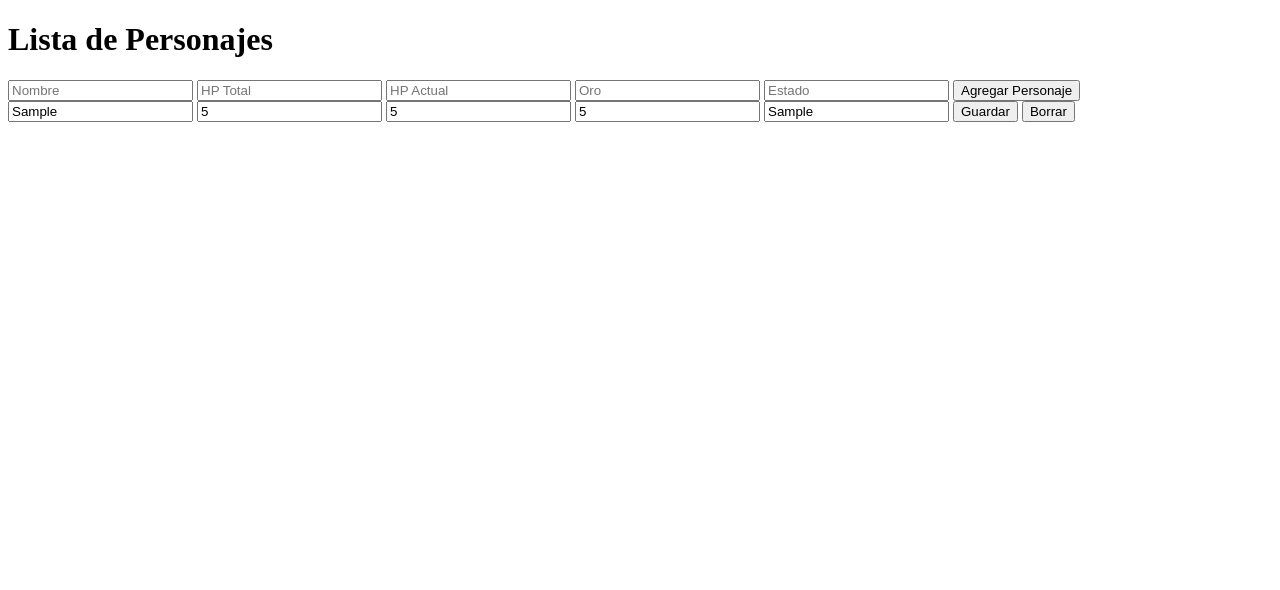
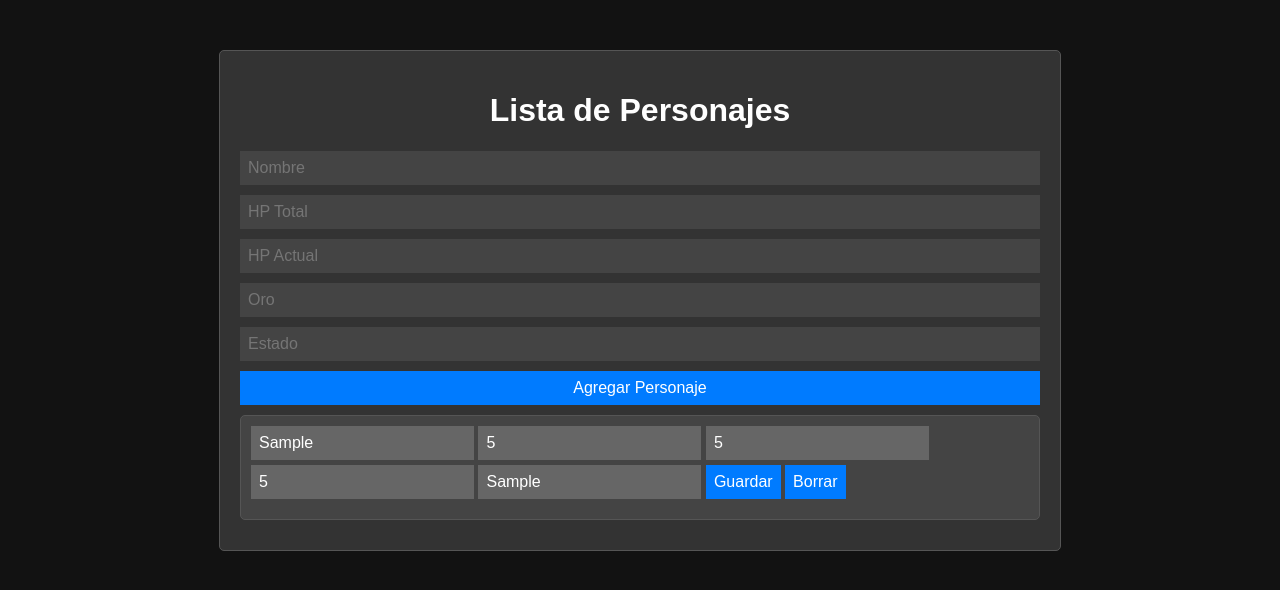
Before and after one commit to Skarvy/mastertool, a plain HTML site: page index.html in a window 1280 px wide. Both pictures are taken after typing "Sample", "5", "5", "5", "Sample" into the empty fields and a click on the button "Agregar Personaje". Drawn offline with Linux system fonts and the light colour scheme.

Commit message:
first commit

```diff
--- a/index.html
+++ b/index.html
@@ -4,7 +4,7 @@
 <meta charset="UTF-8">
 <meta name="viewport" content="width=device-width, initial-scale=1.0">
 <title>Lista de Personajes</title>
-<link rel="stylesheet" href="styles.css">
+<link rel="stylesheet" href="style.css">
 </head>
 <body>
 <div class="container">
--- a/style.css
+++ b/style.css
@@ -2,14 +2,17 @@ body {
     font-family: Arial, sans-serif;
     margin: 0;
     padding: 0;
+    background-color: #121212;
+    color: #fff;
 }
 
 .container {
     max-width: 600px;
     margin: 50px auto;
     padding: 20px;
-    border: 1px solid #ccc;
+    border: 1px solid #555;
     border-radius: 5px;
+    background-color: #333;
 }
 
 h1 {
@@ -25,13 +28,18 @@ input, button {
     margin-bottom: 10px;
     padding: 8px;
     font-size: 16px;
+    background-color: #444;
+    color: #fff;
+    border: none;
+}
+
+input:focus, button:focus {
+    outline: none;
 }
 
 button {
+    cursor: pointer;
     background-color: #007bff;
-    color: white;
-    border: none;
-    cursor: pointer;
 }
 
 button:hover {
@@ -39,12 +47,34 @@ button:hover {
 }
 
 .card {
-    border: 1px solid #ccc;
+    border: 1px solid #555;
     border-radius: 5px;
     padding: 10px;
     margin-bottom: 10px;
+    background-color: #444;
 }
 
 .card input {
     margin-bottom: 5px;
+    background-color: #666;
+    color: #fff;
 }
+@media screen and (min-width: 768px) {
+    .container {
+        max-width: 800px;
+    }
+}
+
+/* Estilos para pantallas medianas */
+@media screen and (max-width: 768px) {
+    .container {
+        max-width: 600px;
+    }
+}
+
+/* Estilos para pantallas pequeñas */
+@media screen and (max-width: 576px) {
+    .container {
+        max-width: 90%;
+    }
+}
```
